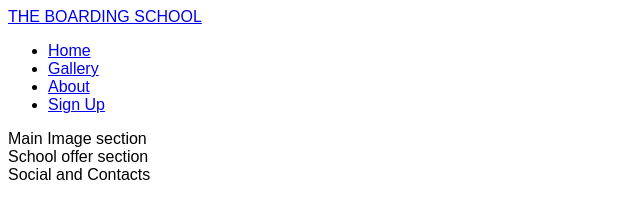
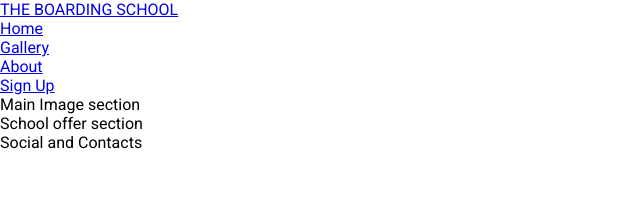
Before and after one commit to fabi8bit/theboardingschool, a plain HTML site: page index.html in a window 1280 px wide. Shown: the whole page, without its empty margins (0-640 px from the left). Drawn offline with Linux system fonts and the light colour scheme.

Commit message:
Add google fonts to css and delete default margin, padding and border

```diff
--- a/assets/css/style.css
+++ b/assets/css/style.css
@@ -1,3 +1,12 @@
+@import url('https://fonts.googleapis.com/css2?family=Roboto+Condensed&family=Roboto:wght@100;400&display=swap');
+
+* {
+    margin: 0;
+    padding: 0;
+    border: none;
+}
+
 body {
-    font-family: Arial;
+    font-family: Roboto, sans-serif;
+    font-weight: 400;
 }
```
